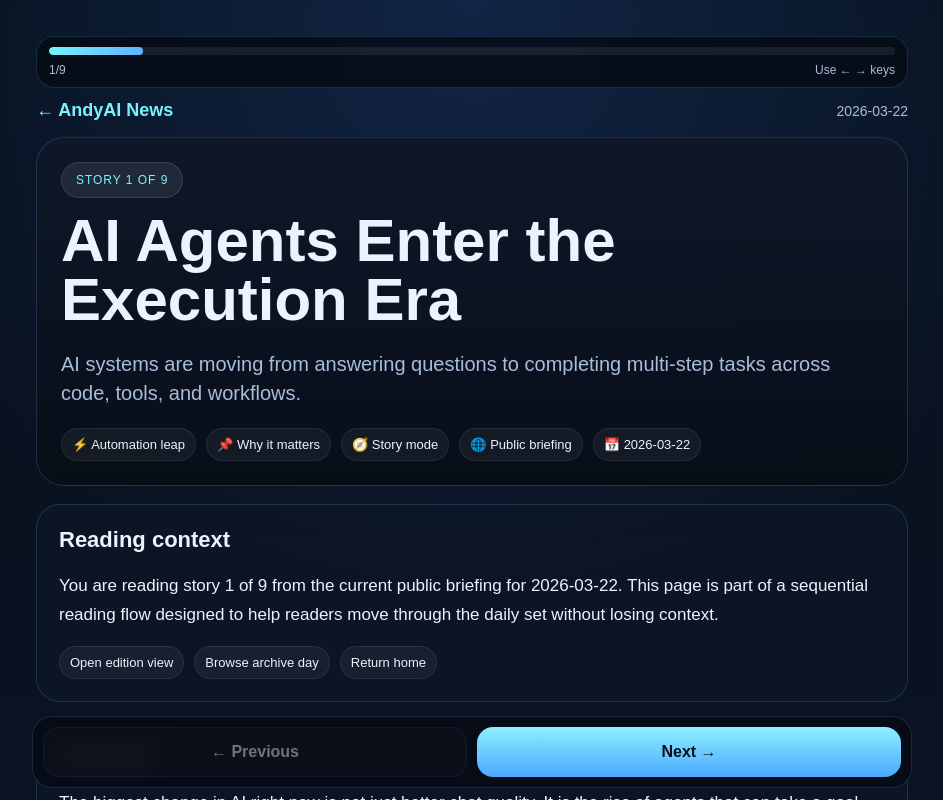
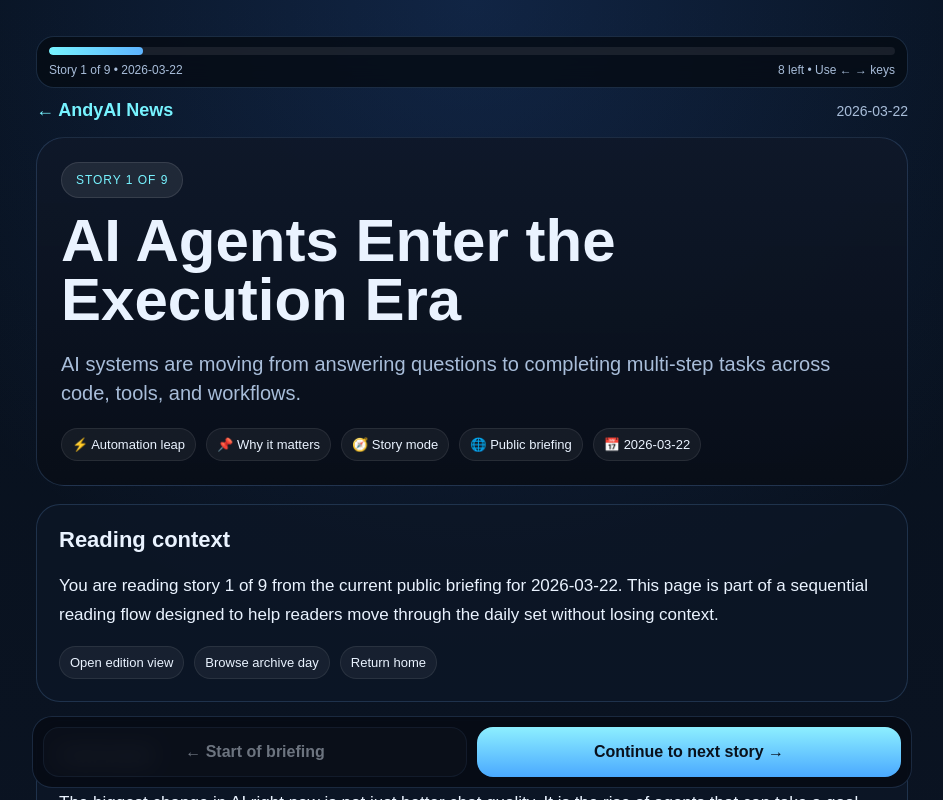
Before and after one commit to kolundzic/andyai-news, a Next.js app: page /news/1 in a window 1280 px wide. Shown: the top 800 px of the page, without its empty margins (168-1111 px from the left). Built offline with nearby package versions, Linux system fonts and the light colour scheme.

Commit message:
fix: restore StoryPager props for public continuity build

```diff
--- a/components/StoryPager.tsx
+++ b/components/StoryPager.tsx
@@ -8,9 +8,10 @@ type Props = {
   total: number;
   prevHref?: string;
   nextHref?: string;
+  dateLabel?: string;
 };
 
-export default function StoryPager({ current, total, prevHref, nextHref }: Props) {
+export default function StoryPager({ current, total, prevHref, nextHref, dateLabel }: Props) {
   useEffect(() => {
     function onKeyDown(event: KeyboardEvent) {
       if (event.key === 'ArrowLeft' && prevHref) {
@@ -26,6 +27,7 @@ export default function StoryPager({ current, total, prevHref, nextHref }: Props
   }, [prevHref, nextHref]);
 
   const progressWidth = `${(current / total) * 100}%`;
+  const remaining = total - current;
 
   return (
     <>
@@ -34,27 +36,30 @@ export default function StoryPager({ current, total, prevHref, nextHref }: Props
           <div className="story-progress-fill" style={{ width: progressWidth }} />
         </div>
         <div className="story-progress-meta">
-          <span>{current}/{total}</span>
-          <span>Use ← → keys</span>
+          <span>
+            Story {current} of {total}
+            {dateLabel ? ` • ${dateLabel}` : ''}
+          </span>
+          <span>{remaining > 0 ? `${remaining} left` : 'Final story'} • Use ← → keys</span>
         </div>
       </div>
 
       <div className="story-bottom-bar">
         {prevHref ? (
           <Link href={prevHref} className="story-cta secondary">
-            ← Previous
+            ← Previous story
           </Link>
         ) : (
-          <span className="story-cta secondary disabled">← Previous</span>
+          <span className="story-cta secondary disabled">← Start of briefing</span>
         )}
 
         {nextHref ? (
           <Link href={nextHref} className="story-cta primary">
-            Next →
+            Continue to next story →
           </Link>
         ) : (
           <Link href="/" className="story-cta primary">
-            Finish ↗
+            Finish briefing ↗
           </Link>
         )}
       </div>
```
